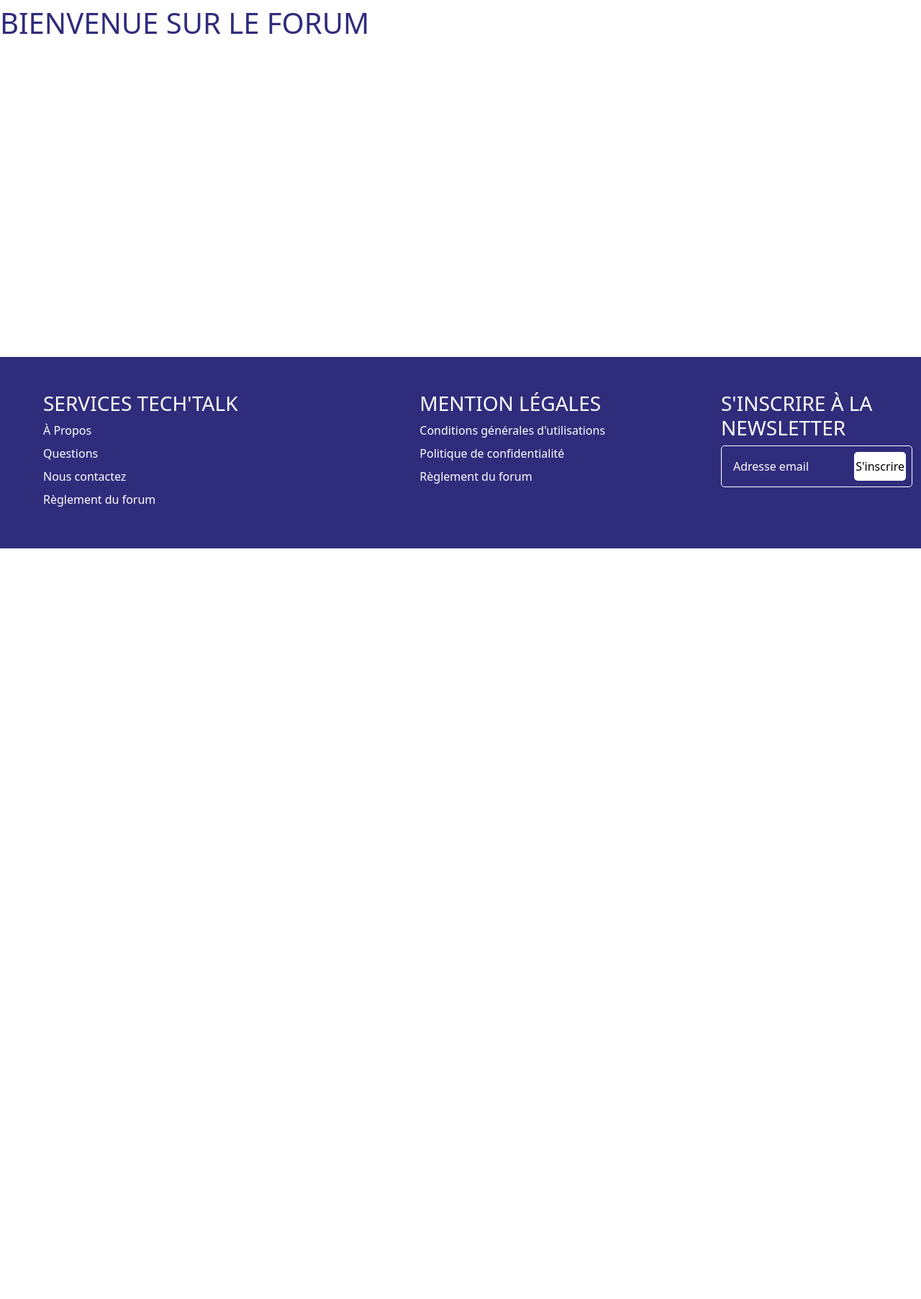
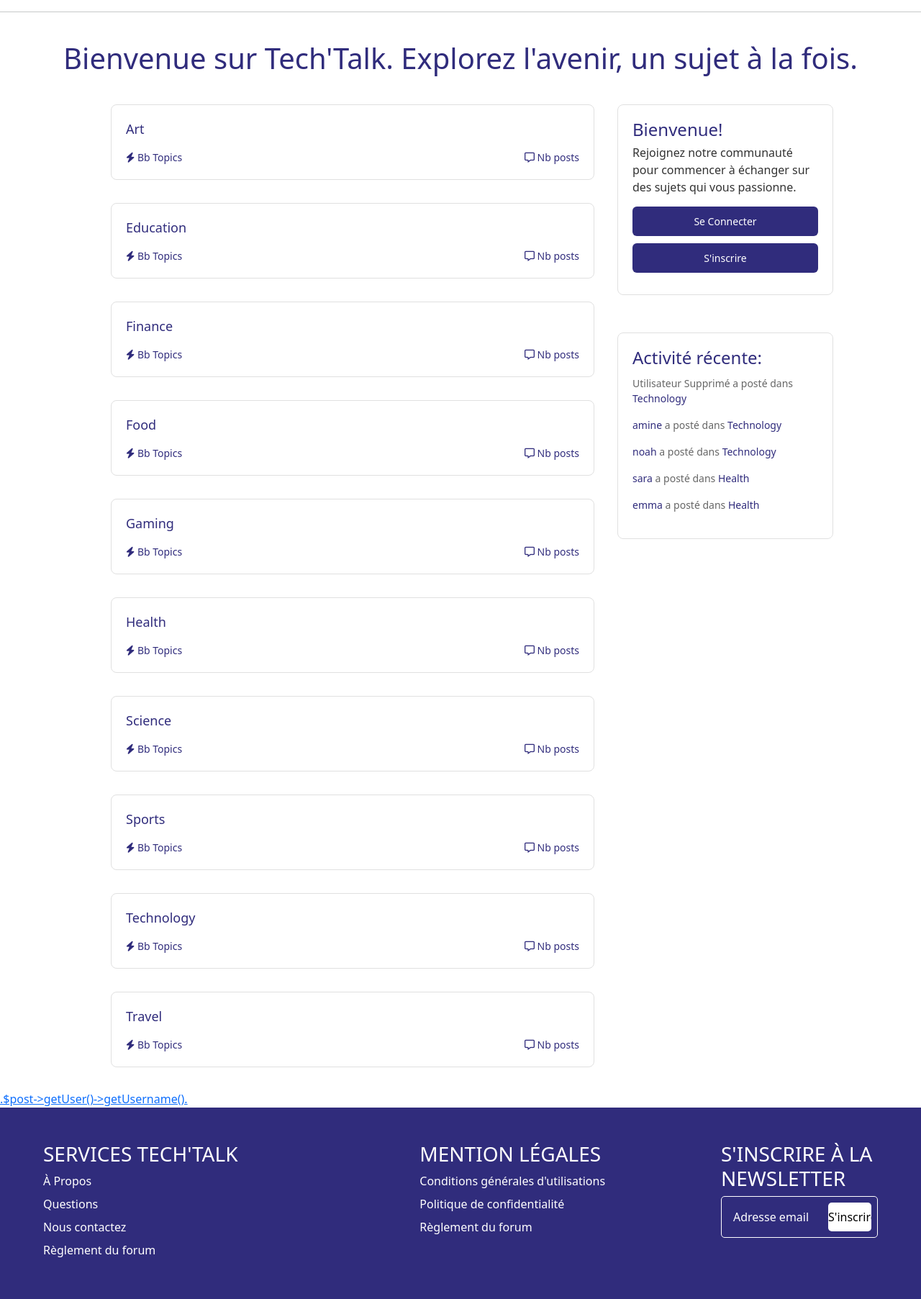
Before and after one commit to Amine-Bouguettaya/Forum, a PHP site: page / in a window 1280 px wide. Shown: the part 72-1877 px from the top of the page at 72% size. Before the commit the page ends 834 px from the top, so only its background shows below. Run offline with PHP 8.4, Linux system fonts and the light colour scheme; data comes from the database, SQL or seed files in the repository; some libraries are stand-ins or nearby versions.

Commit message:
modify home page and add css to it.

```diff
--- a/app/DAO.php
+++ b/app/DAO.php
@@ -15,7 +15,7 @@ abstract class DAO{
     private static $host   = 'mysql:host=127.0.0.1;port=3306';
     private static $dbname = 'forum_amine';
     private static $dbuser = 'root';
-    private static $dbpass = '';
+    private static $dbpass = 'root';
 
     private static $bdd;
 
--- a/controller/HomeController.php
+++ b/controller/HomeController.php
@@ -5,13 +5,26 @@ use App\AbstractController;
 use App\ControllerInterface;
 use Model\Managers\UserManager;
 use Model\Managers\TopicManager;
+use Model\Managers\CategoryManager;
+use Model\Managers\PostManager;
 
 class HomeController extends AbstractController implements ControllerInterface {
 
     public function index(){
+
+        $categoryManager = new CategoryManager();
+        $postManager = new PostManager();
+
+        $categories = $categoryManager->findAll(['categoryName', 'ASC']);
+        $posts = $postManager->getLastPosts();
+
         return [
             "view" => VIEW_DIR."home.php",
-            "meta_description" => "Page d'accueil du forum"
+            "meta_description" => "Page d'accueil du forum",
+            "data" => [
+                "categories" => $categories,
+                "posts" => $posts
+            ]
         ];
     }
 
--- a/model/entities/Category.php
+++ b/model/entities/Category.php
@@ -11,6 +11,7 @@ final class Category extends Entity{
 
     private $id;
     private $categoryName;
+    private $categoryDescription;
 
     // chaque entité aura le même constructeur grâce à la méthode hydrate (issue de App\Entity)
     public function __construct($data){
@@ -49,4 +50,24 @@ final class Category extends Entity{
     public function __toString(){
         return $this->categoryName;
     }
+
+    /**
+     * Get the value of categoryDescription
+     */
+    public function getCategoryDescription()
+    {
+        return $this->categoryDescription;
+    }
+
+    /**
+     * Set the value of categoryDescription
+     *
+     * @return  self
+     */
+    public function setCategoryDescription($categoryDescription)
+    {
+        $this->categoryDescription = $categoryDescription;
+
+        return $this;
+    }
 }
--- a/model/managers/PostManager.php
+++ b/model/managers/PostManager.php
@@ -34,10 +34,22 @@ class PostManager extends Manager{
                 FROM ".$this->tableName." t
                 WHERE t.user_id = :id";
 
-        // la requête renvoie plusieurs enregistrements --> getMultipleResults
         return  $this->getMultipleResults(
             DAO::select($sql, ['id' => $id]),
             $this->className
         );
     }
+
+    public function getLastPosts() {
+
+        $sql = "SELECT *
+                FROM ".$this->tableName." t
+                ORDER BY t.creationDate DESC
+                LIMIT 5";
+
+        return  $this->getMultipleResults(
+            DAO::select($sql),
+            $this->className
+        );
+    }
 }
--- a/public/css/style.css
+++ b/public/css/style.css
@@ -14,6 +14,7 @@
     --text-grey: #E6E6E6;
 }
 
+
 h1 {
     color:  var(--primary);
 }
@@ -26,6 +27,11 @@ header {
 
 #forum {
     min-height: 61vh;
+}
+
+#forum > h1 {
+    text-align: center;
+    margin: 1em 0;
 }
 
 .register {
@@ -247,7 +253,7 @@ header {
     justify-content: space-between;
 }
 
-.continue-btn {
+input.continue-btn {
     padding: 0.5em 1em;
     margin-right: 0.5em;
     background-color: var(--primary);
@@ -259,3 +265,129 @@ header {
     width: 30%;
     text-decoration: none;
 }
+
+input.continue-btn:hover {
+    background-color: var(--secondaryhover);
+}
+
+.main-content {
+    display: flex;
+    flex-direction: row;
+    gap: 2em;
+    justify-content: center;
+}
+
+.homeCardContainer {
+    padding-left: 2em;
+    display: flex;
+    flex-direction: column;
+    width: 55%;
+}
+
+.sidebar {
+    width: 300px;
+    position: sticky;
+    top: 20px;
+    height: fit-content;
+    align-self: flex-start;
+    display: flex;
+    flex-direction: column;
+    width: 300px;
+}
+
+.forum-card {
+    background: white;
+    border-radius: 8px;
+    padding: 20px;
+    margin-bottom: 2em;
+    border: 1px solid #e0e0e0;
+}
+
+.forum-header {
+    margin-bottom: 10px;
+}
+
+.forum-header > h2 {
+    font-size: 24px;
+    color: var(--primary);
+    margin-bottom: 5px;
+}
+
+.forum-header > a {
+    text-decoration: none;
+    font-size: 18px;
+    color: var(--primary);
+    margin-bottom: 5px;
+}
+
+.forum-description {
+    color: #666;
+    font-size: 14px;
+    margin-bottom: 15px;
+}
+
+.forum-stats {
+    display: flex;
+    justify-content: space-between;
+    color: #666;
+    font-size: 14px;
+}
+
+.stat-item {
+    color: var(--primary);
+    display: flex;
+    align-items: center;
+}
+
+.button {
+    display: block;
+    width: 100%;
+    padding: 10px;
+    border-radius: 6px;
+    border: none;
+    font-size: 14px;
+    font-weight: 500;
+    cursor: pointer;
+    text-align: center;
+    text-decoration: none;
+    margin-bottom: 10px;
+}
+
+.button-primary {
+    background-color: var(--primary);
+    color: white;
+}
+
+.button-primary:hover {
+    background-color: var(--secondaryhover);
+}
+
+.recent-activity {
+    margin-top: 20px;
+}
+
+.activity-item {
+    font-size: 14px;
+    color: #666;
+    margin-bottom: 8px;
+}
+
+.activity-item > p > a {
+    color: var(--primary);
+    text-decoration: none;
+}
+
+.activity-link {
+    color: #4338ca;
+    text-decoration: none;
+}
+
+.welcome-text {
+    color: #333;
+    font-size: 16px;
+    margin-bottom: 15px;
+}
+
+.text-white {
+    padding-right: 3em;
+}
--- a/view/forum/listCategories.php
+++ b/view/forum/listCategories.php
@@ -16,3 +16,6 @@ foreach($categories as $category ){ ?>
 </form>
 
 <?php } ?>
+
+
+https://codepen.io/groveet/pen/mpyYga
--- a/view/home.php
+++ b/view/home.php
@@ -1 +1,61 @@
-<h1>BIENVENUE SUR LE FORUM</h1>
+<?php
+    $categories = $result["data"]['categories'];
+    $posts = $result["data"]['posts'];
+?>
+
+<h1>Bienvenue sur Tech'Talk. Explorez l'avenir, un sujet à la fois.</h1>
+
+
+<section class="main-content">
+    <div class="homeCardContainer">
+    <?php foreach($categories as $category ){ ?>
+        <div class="forum-card">
+            <div class="forum-header">
+                <a href="index.php?ctrl=forum&action=listTopicsByCategory&id=<?= $category->getId() ?>"><?= $category->getCategoryName() ?></a>
+                <div class="forum-description"><?= $category->getCategoryDescription()?></div>
+            </div>
+            <div class="forum-stats">
+                <div class="stat-item"><i class="fa-solid fa-bolt"></i>&nbsp;Bb Topics</div>
+                <div class="stat-item"><i class="fa-regular fa-message"></i>&nbsp;Nb posts</div>
+            </div>
+        </div>
+        <?php } ?>
+    </div>
+
+<div class="sidebar">
+    <?php if (App\Session::getUser()) { ?>
+    <div class="forum-card">
+        <div class="forum-header">
+            <h2>Mon Compte</h2>
+            <p class="welcome-text">Bienvenue <?= App\Session::getUser()->getUsername() ?></p>
+        </div>
+        <a href="index.php?ctrl=profile&action=index&id=<?= App\Session::getUser()->getId() ?>" class="button button-primary">Mon Compte</a>
+        <a href="index.php?ctrl=security&action=logout" class="button button-primary">Déconnexion</a>
+    </div>
+    <?php } else {?>
+    <div class="forum-card">
+        <div class="forum-header">
+            <h2>Bienvenue!</h2>
+            <p class="welcome-text">Rejoignez notre communauté pour commencer à échanger sur des sujets qui vous passionne.</p>
+        </div>
+        <a href="index.php?ctrl=security&action=login" class="button button-primary">Se Connecter</a>
+        <a href="index.php?ctrl=security&action=register" class="button button-primary">S'inscrire</a>
+    </div>
+    <?php } ?>
+
+    <div class="forum-card recent-activity">
+        <div class="forum-header">
+            <h2>Activité récente:</h2>
+        </div>
+        <?php foreach($posts as $post) { ?>
+        <div class="activity-item">
+            <p><?php if ($post->getUser()) {
+                echo ("<a href='index.php?ctrl=profile&action=index&id=".$post->getUser()->getId()."'>".$post->getUser()->getUsername()."</a>"); }
+                else { echo "<span>Utilisateur Supprimé</span>";
+                }?> a posté dans <a href="index.php?ctrl=forum&action=listTopicsByCategory&id=<?=$post->getTopic()->getCategory()->getId()?>" class="activity-link"><?=$post->getTopic()->getCategory()->getCategoryName()?></a></p>
+        </div>
+        <?php } ?>
+    </div>
+</section>
+
+<a href="index.php?ctrl=profile&action=index&id=.$post->getUser()->getId().">.$post->getUser()->getUsername().</a>
--- a/view/layout.php
+++ b/view/layout.php
@@ -42,13 +42,12 @@
                     <?php } ?>
             </nav>
         </header>
+        <hr>
         <div id="wrapper">
             <div id="mainpage">
                 <!-- c'est ici que les messages (erreur ou succès) s'affichent-->
                 <h3 class="message" style="color: red"><?= App\Session::getFlash("error") ?></h3>
                 <h3 class="message" style="color: green"><?= App\Session::getFlash("success") ?></h3>
-
-                <?= app\Session::getUser() ?>
                 <main id="forum">
                     <?= $page ?>
                 </main>
--- a/view/security/login.php
+++ b/view/security/login.php
@@ -5,7 +5,7 @@
             <p>Champ obligatoire<span>*</span></p>
         </div>
         <div class="wrapper">
-            <form action="index.php?ctrl=security&action=login" method="post">
+            <form action="index.php?ctrl=security&action=login" method="post" class ="formlogin">
                 <div class="form-gridlogin">
                     <div class="form-group">
                         <label for="email">Email<span>*</span></label>
```
Also changed, not shown: controller/SecurityController.php (+5 -2 lines).
